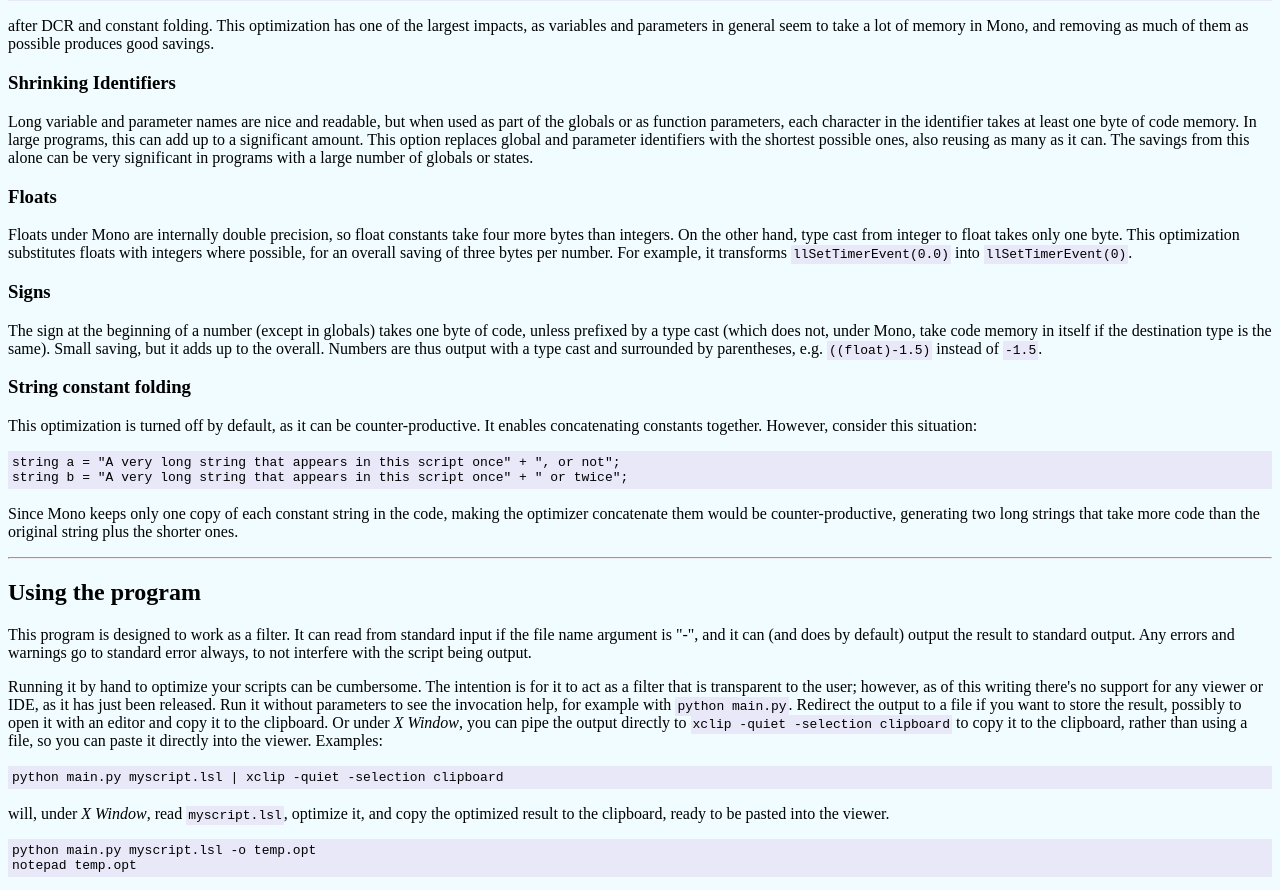
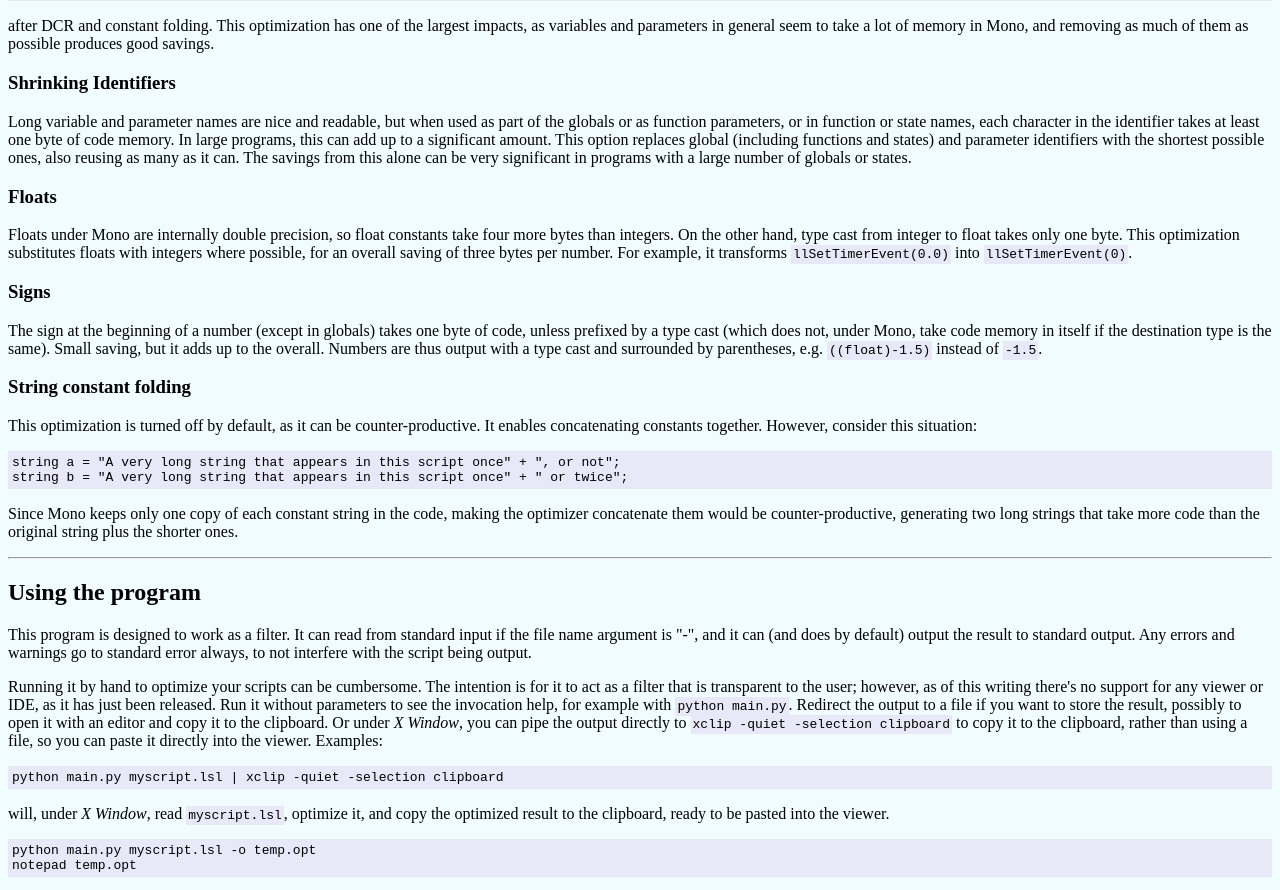
Before and after one commit to Sei-Lisa/LSL-PyOptimizer, a plain HTML site: page index.html in a window 1280 px wide. Shown: the part 5746-6636 px from the top of the page. Drawn offline with Linux system fonts and the light colour scheme.

Commit message:
Include function and state names in "Shrinking identifiers"

```diff
--- a/index.html
+++ b/index.html
@@ -338,7 +338,7 @@ default
 
 <h3><a id="optimizations-shrinking-identifiers"></a>Shrinking Identifiers</h3>
 
-<p>Long variable and parameter names are nice and readable, but when used as part of the globals or as function parameters, each character in the identifier takes at least one byte of code memory. In large programs, this can add up to a significant amount. This option replaces global and parameter identifiers with the shortest possible ones, also reusing as many as it can. The savings from this alone can be very significant in programs with a large number of globals or states.</p>
+<p>Long variable and parameter names are nice and readable, but when used as part of the globals or as function parameters, or in function or state names, each character in the identifier takes at least one byte of code memory. In large programs, this can add up to a significant amount. This option replaces global (including functions and states) and parameter identifiers with the shortest possible ones, also reusing as many as it can. The savings from this alone can be very significant in programs with a large number of globals or states.</p>
 
 <h3><a id="optimizations-floats"></a>Floats</h3>
 
```
